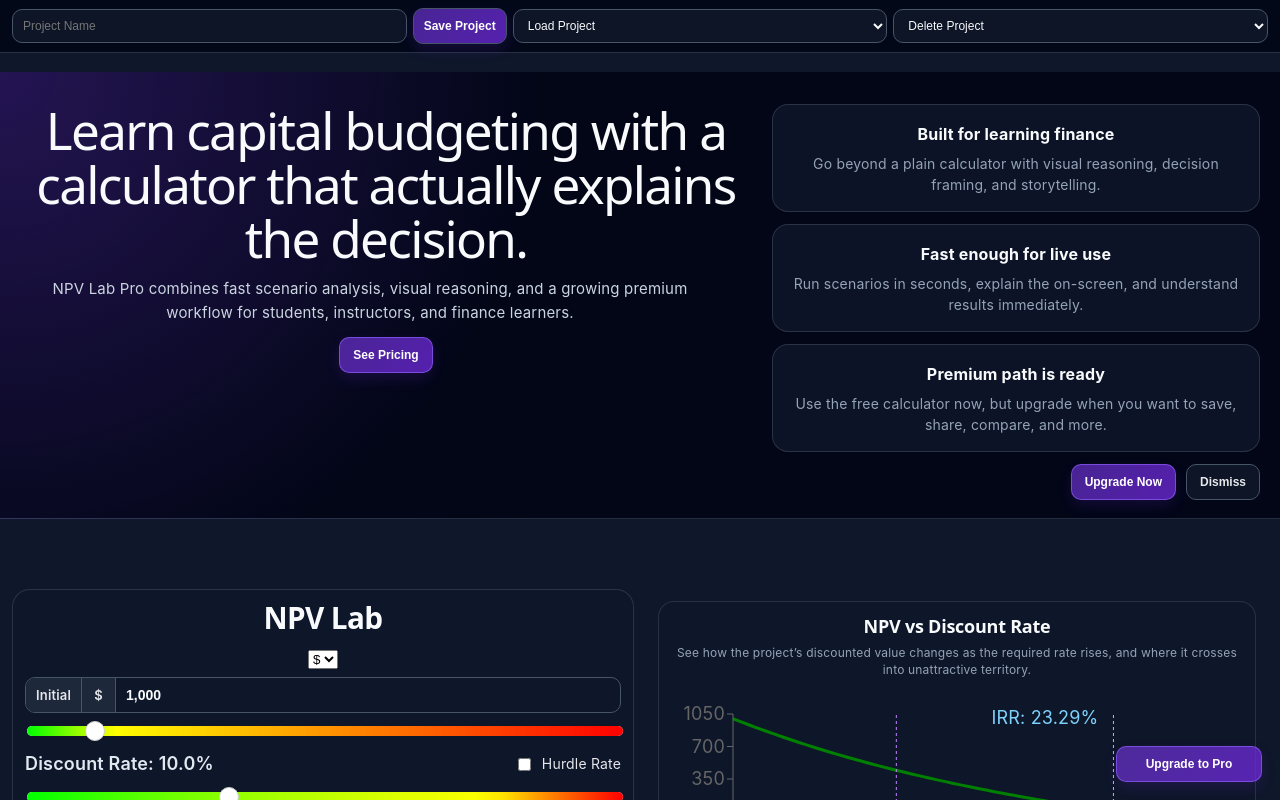
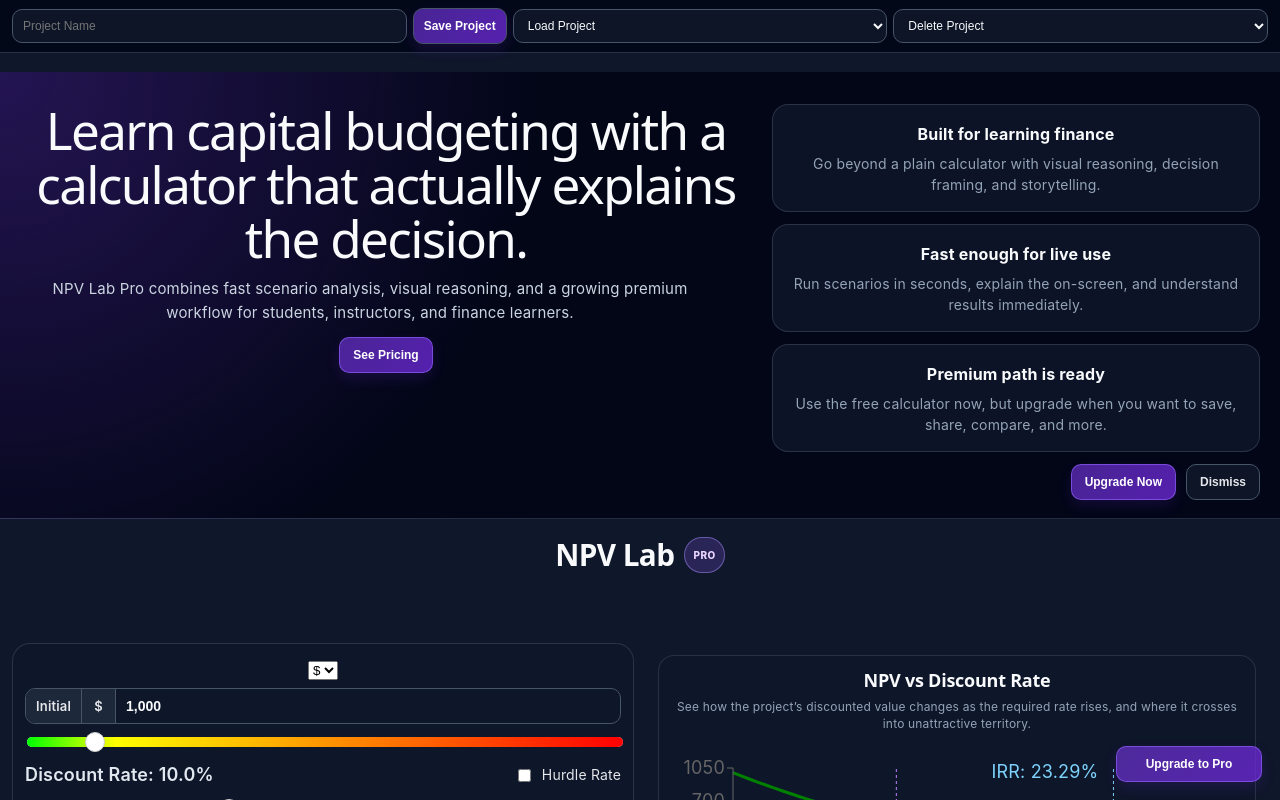
Before and after one commit to armstrma/npv-calculator, a React (Vite) app: page / in a window 1280 px wide. Shown: the top 800 px of the page. Built offline with nearby package versions, Linux system fonts and the light colour scheme.

Commit message:
Center app title above content columns

```diff
--- a/src/App.css
+++ b/src/App.css
@@ -373,8 +373,32 @@
   border-radius: 16px;
   background: rgba(15, 23, 42, 0.78);
 }
+.app-shell-header {
+  display: flex;
+  justify-content: center;
+  padding: 18px 12px 0;
+}
+.app-shell-brand {
+  display: inline-flex;
+  align-items: center;
+  justify-content: center;
+  gap: 10px;
+}
+.app-shell-pro-badge {
+  display: inline-flex;
+  align-items: center;
+  justify-content: center;
+  padding: 4px 8px;
+  border-radius: 999px;
+  background: rgba(139, 92, 246, 0.22);
+  border: 1px solid rgba(167, 139, 250, 0.5);
+  color: #e9d5ff;
+  font-size: 10px;
+  font-weight: 800;
+  letter-spacing: 0.05em;
+}
 .app-title {
-  margin: 0 0 10px;
+  margin: 0;
   font-size: 1.65rem;
   line-height: 1.1;
   font-weight: 650;
--- a/src/App.jsx
+++ b/src/App.jsx
@@ -960,6 +960,13 @@
         </div>
       )}
 
+      <div className="app-shell-header">
+        <div className="app-shell-brand">
+          <h1 className="app-title">NPV Lab</h1>
+          <span className="app-shell-pro-badge">PRO</span>
+        </div>
+      </div>
+
       <div className="container">
         <div className="mobile-metrics-header mobile-metrics-header-inline">
           <span>
@@ -970,7 +977,6 @@
           <span>Payback <strong>{formatPaybackDisplay(payback)}</strong></span>
         </div>
         <div className="left" style={{ width: '50%' }}>
-          <h1 className="app-title">NPV Lab</h1>
 
           <select value={currency} onChange={(e) => setCurrency(e.target.value)} title="Display currency (calculations unchanged)" className="currency-picker">
             <option>$</option>
```
